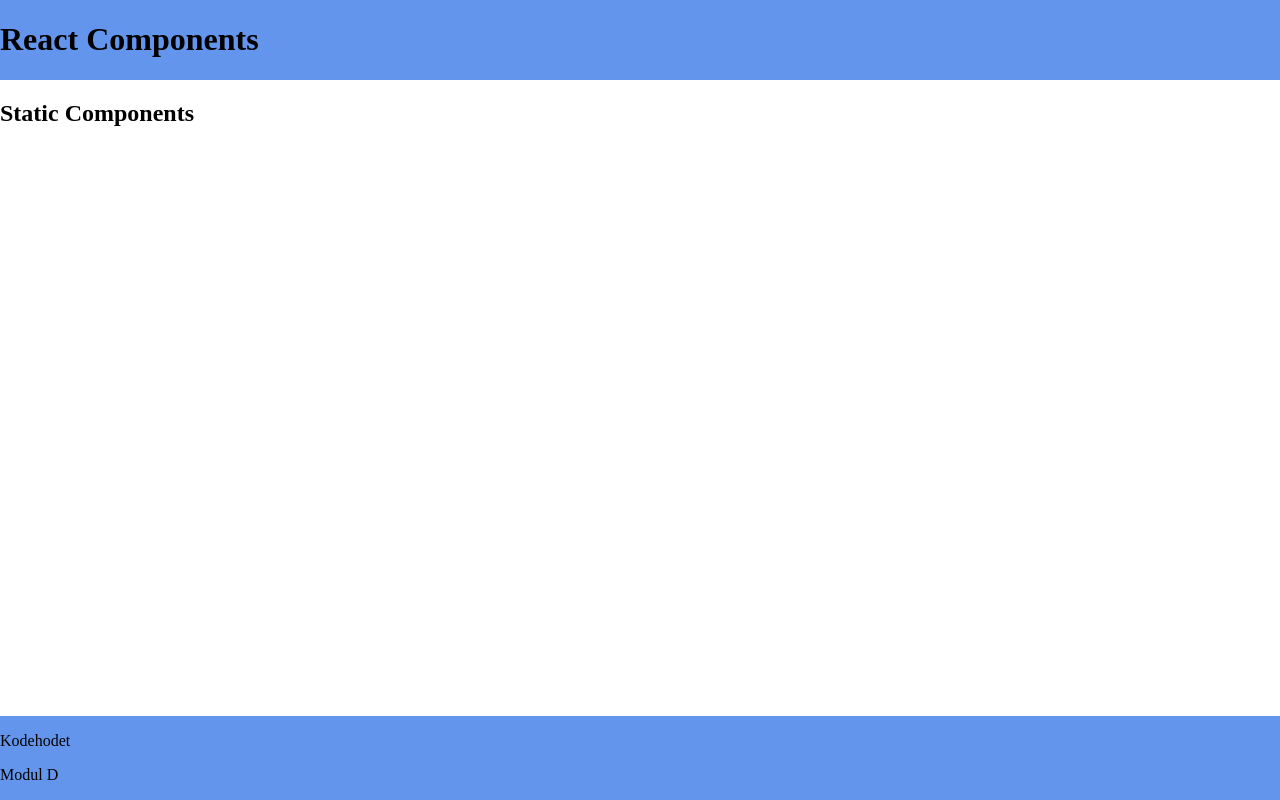
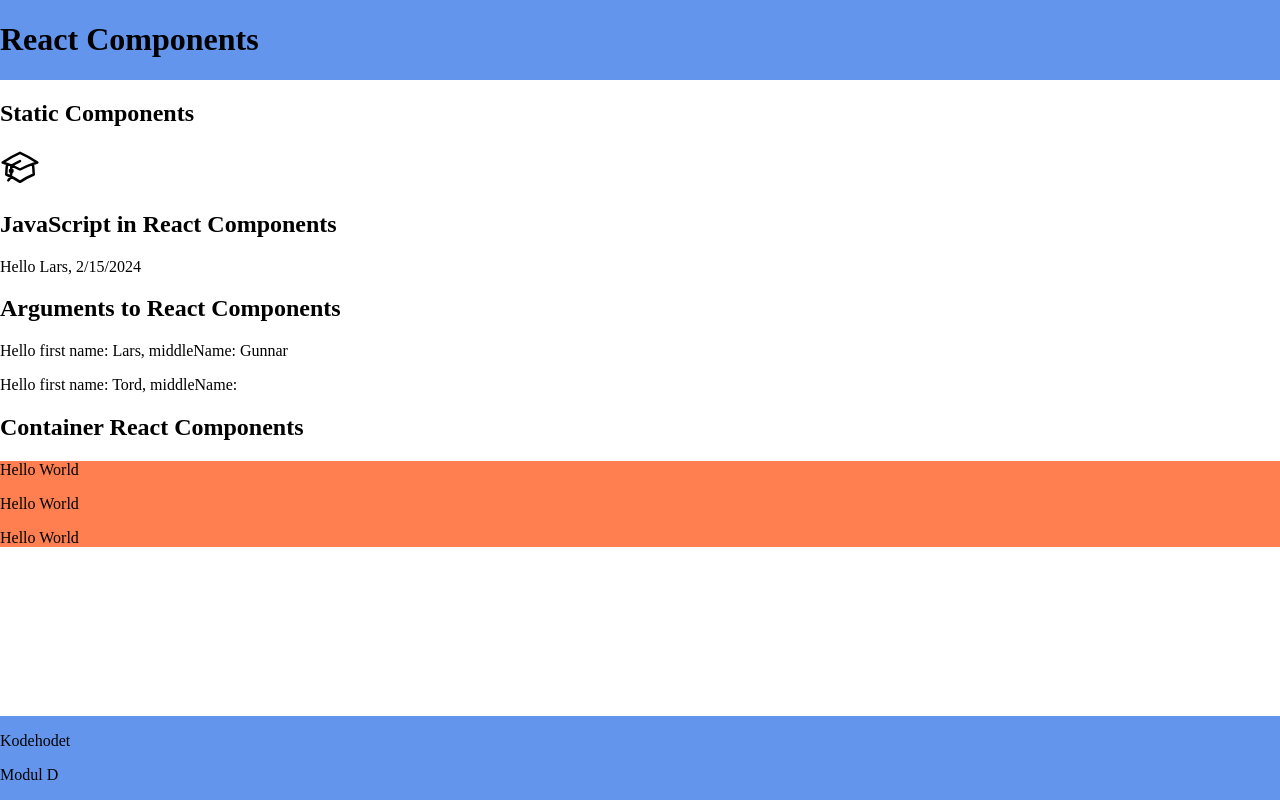
Before and after one commit to Inna-B10/REACT-2025, a React (Vite) app: page / in a window 1280 px wide. Built offline with nearby package versions, Linux system fonts and the light colour scheme.

Commit message:
add a set of example components

```diff
--- a/src/App.jsx
+++ b/src/App.jsx
@@ -1,3 +1,8 @@
+import { Logo } from "./components/Logo"
+import { Greeting } from './components/Greeting'
+import { GreetingName } from "./components/GreetingName"
+import { Container } from './components/Container'
+
 function App() {
   return (
     <div className="app">
@@ -6,7 +11,30 @@ function App() {
       </header>
 
       <main className="main">
-        <h2>Static Components</h2>
+        <section>
+          <h2>Static Components</h2>
+          <Logo />
+        </section>
+
+        <section>
+          <h2>JavaScript in React Components</h2>
+          <Greeting />
+        </section>
+
+        <section>
+          <h2>Arguments to React Components</h2>
+          <GreetingName firstName="Lars" middleName="Gunnar" />
+          <GreetingName firstName="Tord" />
+        </section>
+
+        <section>
+          <h2>Container React Components</h2>
+          <Container>
+            <p>Hello World</p>
+            <p>Hello World</p>
+            <p>Hello World</p>
+          </Container>
+        </section>
       </main>
 
       <footer className="footer">
--- /dev/null
+++ b/src/components/Container.jsx
@@ -0,0 +1,9 @@
+export function Container(properties) {
+  console.log(properties)
+
+  return (
+    <div className="container">
+      {properties.children}
+    </div>
+  )
+}
--- /dev/null
+++ b/src/components/Greeting.jsx
@@ -0,0 +1,10 @@
+import {getCurrentDateFormatted} from '../utilities/getCurrentDateFormatted'
+
+export function Greeting() {
+  const name = "Lars"
+  const date = getCurrentDateFormatted()
+
+  return (
+    <p>Hello {name}, {date}</p>
+  )
+}
--- /dev/null
+++ b/src/components/GreetingName.jsx
@@ -0,0 +1,7 @@
+export function GreetingName(properties) {
+  console.log(properties)
+
+  return (
+    <p>Hello first name: {properties.firstName}, middleName: {properties.middleName}</p>
+  )
+}
--- /dev/null
+++ b/src/components/Logo.jsx
@@ -0,0 +1,7 @@
+export function Logo() {
+  return (
+    <svg xmlns="http://www.w3.org/2000/svg" fill="none" viewBox="0 0 24 24" strokeWidth={1.5} stroke="currentColor" width={40} height={40}>
+      <path strokeLinecap="round" strokeLinejoin="round" d="M4.26 10.147a60.438 60.438 0 0 0-.491 6.347A48.62 48.62 0 0 1 12 20.904a48.62 48.62 0 0 1 8.232-4.41 60.46 60.46 0 0 0-.491-6.347m-15.482 0a50.636 50.636 0 0 0-2.658-.813A59.906 59.906 0 0 1 12 3.493a59.903 59.903 0 0 1 10.399 5.84c-.896.248-1.783.52-2.658.814m-15.482 0A50.717 50.717 0 0 1 12 13.489a50.702 50.702 0 0 1 7.74-3.342M6.75 15a.75.75 0 1 0 0-1.5.75.75 0 0 0 0 1.5Zm0 0v-3.675A55.378 55.378 0 0 1 12 8.443m-7.007 11.55A5.981 5.981 0 0 0 6.75 15.75v-1.5" />
+    </svg>
+  )
+}
--- a/src/index.css
+++ b/src/index.css
@@ -19,3 +19,7 @@ body {
 .footer {
   background-color: cornflowerblue;
 }
+
+.container {
+  background-color: coral;
+}
--- /dev/null
+++ b/src/utilities/getCurrentDateFormatted.js
@@ -0,0 +1,3 @@
+export function getCurrentDateFormatted() {
+  return new Date().toLocaleDateString()
+}
```
